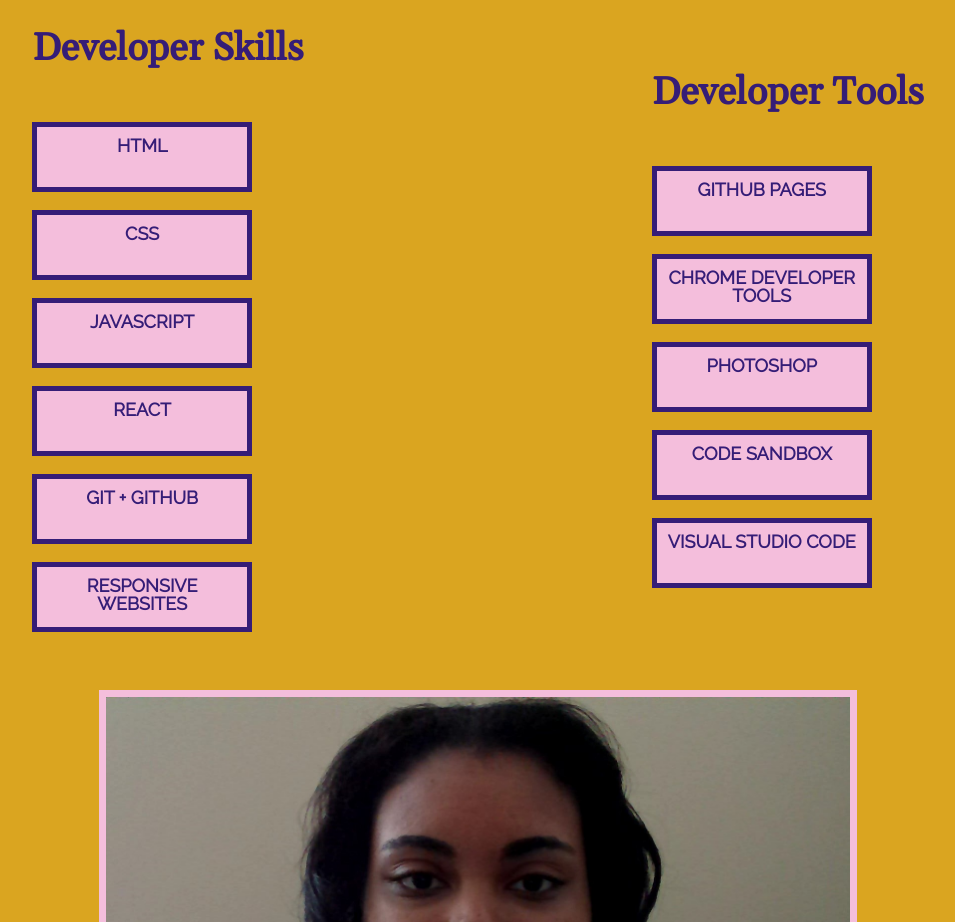
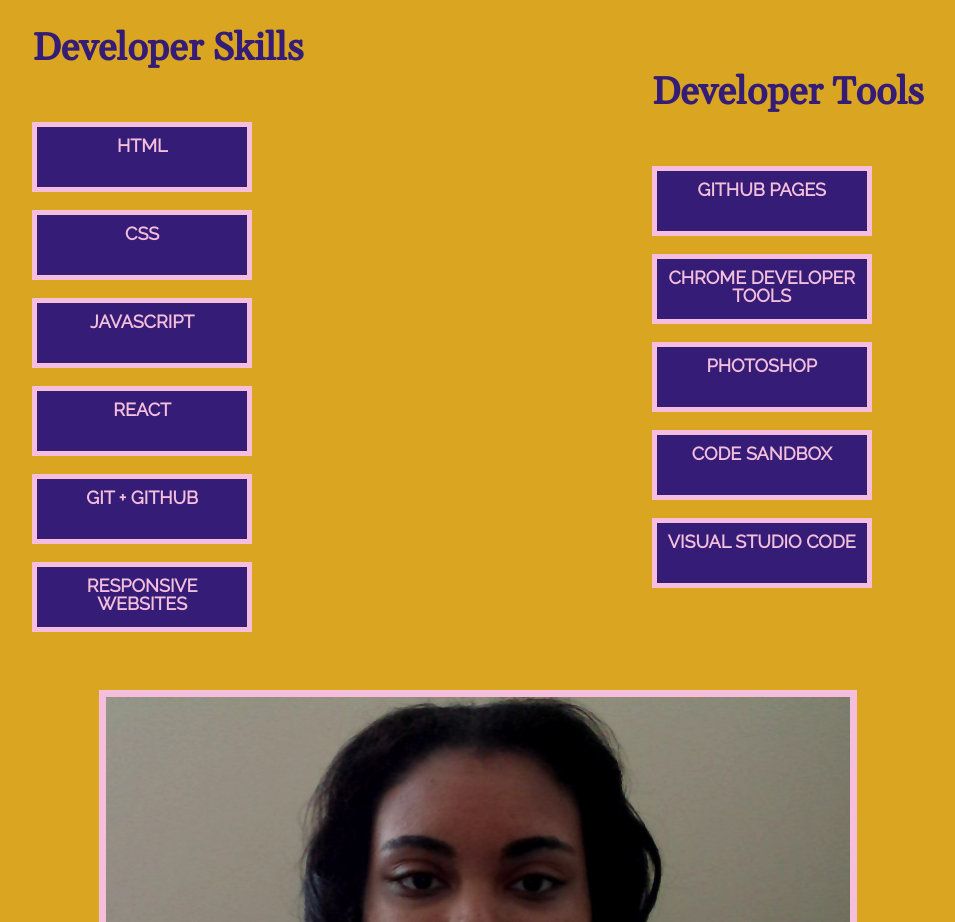
Before and after one commit to jjackson112/my-portfolio, a plain HTML site: page index.html in a window 1280 px wide. Shown: the part 2140-3062 px from the top of the page, without its empty margins (162-1117 px from the left). Drawn offline with nearby package versions, Linux system fonts and the light colour scheme; a script that the page names is missing.

Commit message:
Color changes

```diff
--- a/css/main.css
+++ b/css/main.css
@@ -171,15 +171,15 @@
    }
 
    .skills-content-list p, .tools-list p {
-      background: #F4BEDC;
-      color: #351d77;
+      background: #351D77;
+      color: #F4BEDC;
       text-decoration: none;
       padding: 10px 5px;
       text-transform: uppercase;
       height: 40px;
       width: 200px;
       font-size: .9em;
-      border: #351D77 solid 3px;
+      border: #F4BEDC solid 3px;
    }
 
    .about-photo img {
@@ -460,7 +460,7 @@
      }
 
      .skills-content-list p, .tools-list p {
-      border: #351D77 solid 4px;
+      border: #F4BEDC solid 4px;
      }
 
      .skill, .tool {
@@ -580,7 +580,7 @@
    }
 
    .skills-content-list p, .tools-list p {
-    border: #351D77 solid 5px;
+    border: #F4BEDC solid 5px;
  }
 
    .skill, .tool {
```
